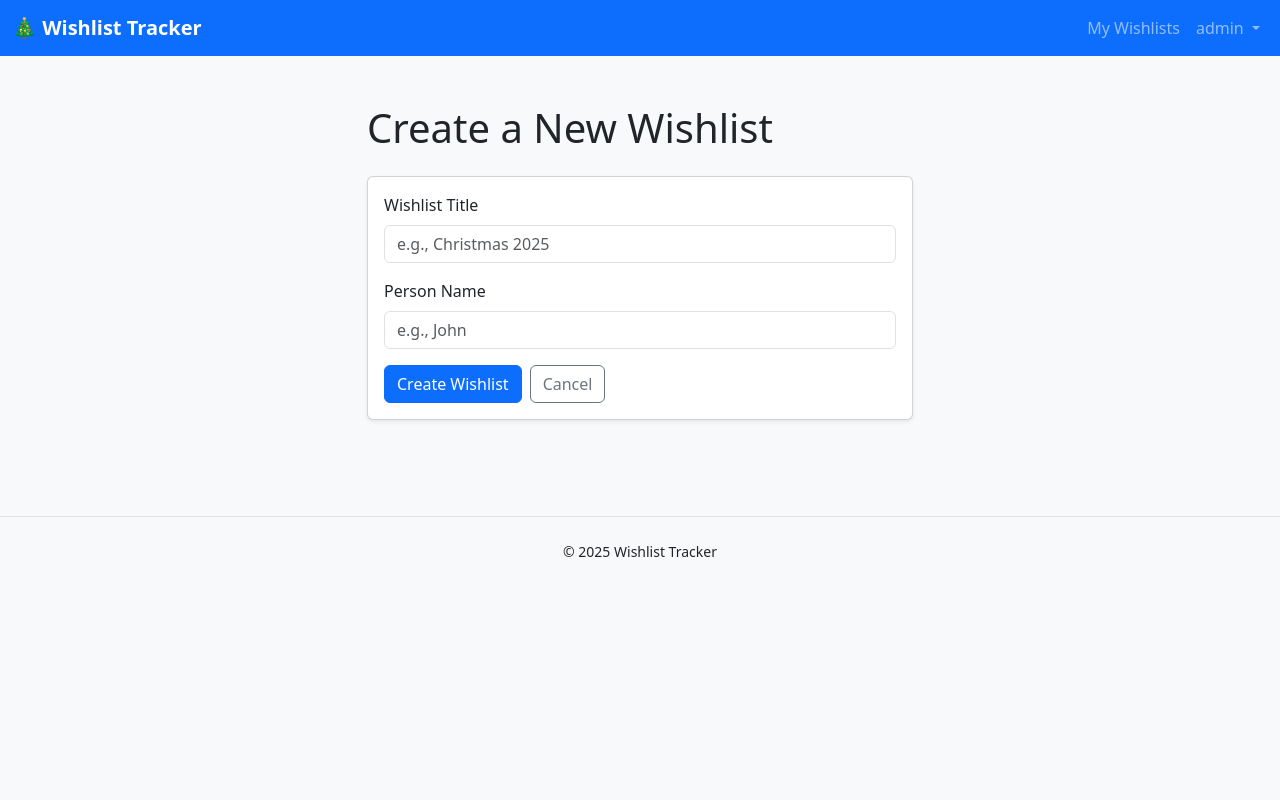
After one commit to kakilian/xmasTracker, a Django app: page /wishlists/create/ in a window 1280 px wide. The commit adds this page. Run offline with Django 5.2, Linux system fonts and the light colour scheme; a user stored in the database is signed in.

Commit message:
Add: create wishlist functionality with corresponding template and URL routing

```diff
--- /dev/null
+++ b/wishlist/templates/wishlist/wishlist_create.html
@@ -0,0 +1,34 @@
+{% extends "base.html" %}
+
+{% block title %}Create Wishlist{% endblock %}
+
+{% block content %}
+<div class="container py-5">
+  <div class="row justify-content-center">
+    <div class="col-12 col-md-8 col-lg-6">
+      <h1 class="mb-4">Create a New Wishlist</h1>
+      <div class="card shadow-sm">
+        <div class="card-body">
+          <form method="post" action="{% url 'wishlist_create' %}">
+            {% csrf_token %}
+            <div class="mb-3">
+              <label for="title" class="form-label">Wishlist Title</label>
+              <input type="text" class="form-control" id="title" name="title"
+                     placeholder="e.g., Christmas 2025" required>
+            </div>
+            <div class="mb-3">
+              <label for="person_name" class="form-label">Person Name</label>
+              <input type="text" class="form-control" id="person_name" name="person_name"
+                     placeholder="e.g., John" required>
+            </div>
+            <div class="d-flex gap-2">
+              <button type="submit" class="btn btn-primary">Create Wishlist</button>
+              <a href="{% url 'wishlist_list' %}" class="btn btn-outline-secondary">Cancel</a>
+            </div>
+          </form>
+        </div>
+      </div>
+    </div>
+  </div>
+</div>
+{% endblock %}
--- a/wishlist/urls.py
+++ b/wishlist/urls.py
@@ -23,5 +23,6 @@ urlpatterns = [
     path('', views.index, name='home'),
     path('accounts/', include('allauth.urls')),
     path('wishlists/', views.wishlist_list, name='wishlist_list'),
+    path('wishlists/create/', views.wishlist_create, name='wishlist_create'),
     path('wishlists/<int:pk>/', views.wishlist_detail, name='wishlist_detail'),
 ]
--- a/wishlist/views.py
+++ b/wishlist/views.py
@@ -1,4 +1,4 @@
-from django.shortcuts import render, get_object_or_404
+from django.shortcuts import render, get_object_or_404, redirect
 from django.contrib.auth.decorators import login_required
 from .models import Wishlist
 
@@ -21,3 +21,15 @@ def wishlist_detail(request, pk):
     """Show a single wishlist with its items."""
     wl = get_object_or_404(Wishlist, pk=pk, user=request.user)
     return render(request, "wishlist/wishlist_detail.html", {"wishlist": wl, "items": wl.items.all()})
+
+
+@login_required
+def wishlist_create(request):
+    """Create a new wishlist."""
+    if request.method == "POST":
+        title = request.POST.get("title")
+        person_name = request.POST.get("person_name")
+        if title and person_name:
+            Wishlist.objects.create(user=request.user, title=title, person_name=person_name)
+            return redirect("wishlist_list")
+    return render(request, "wishlist/wishlist_create.html")
```
Also changed, not shown: wishlist/templates/wishlist/wishlist_list.html (+6 -2 lines), db.sqlite3.
